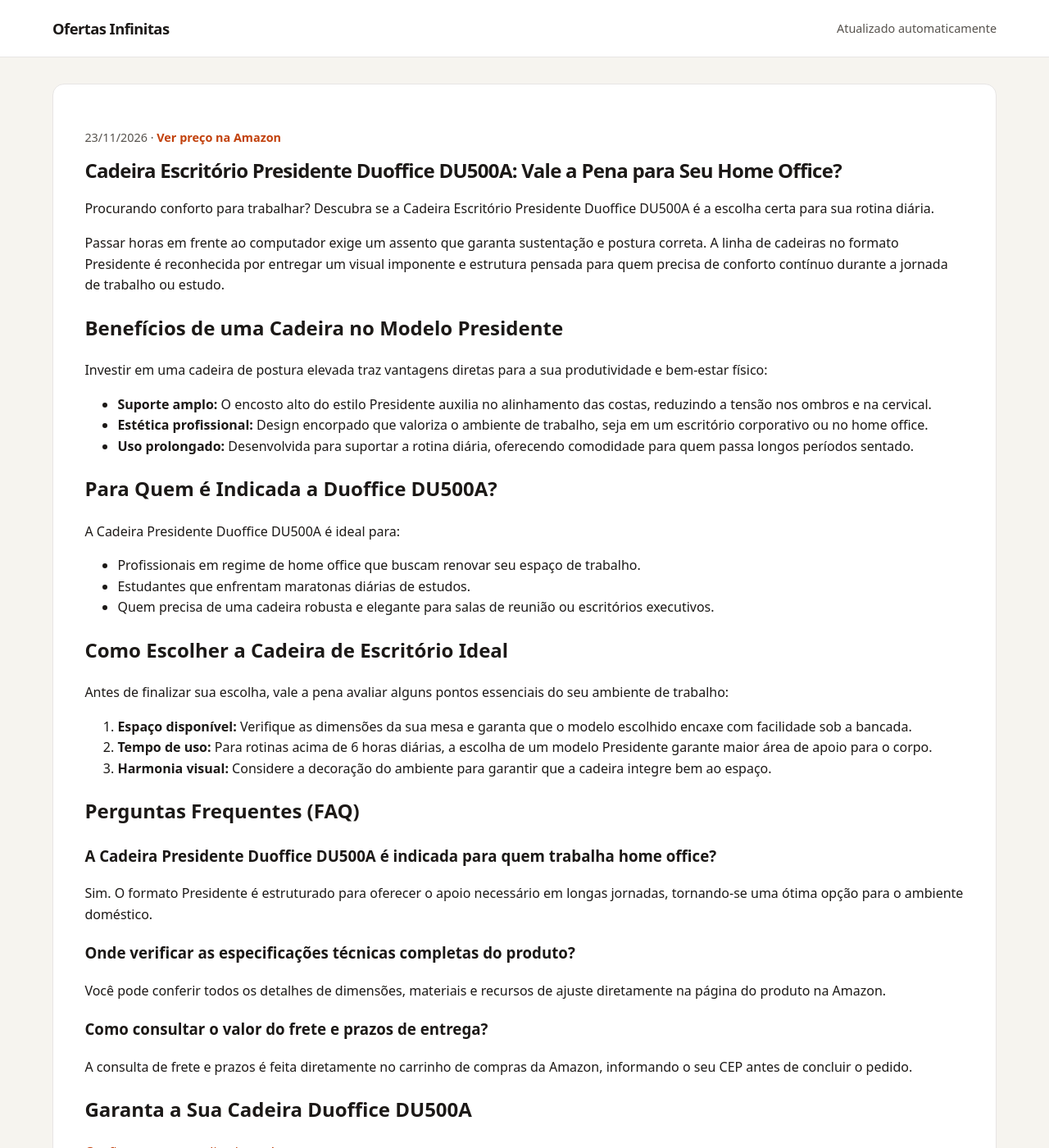
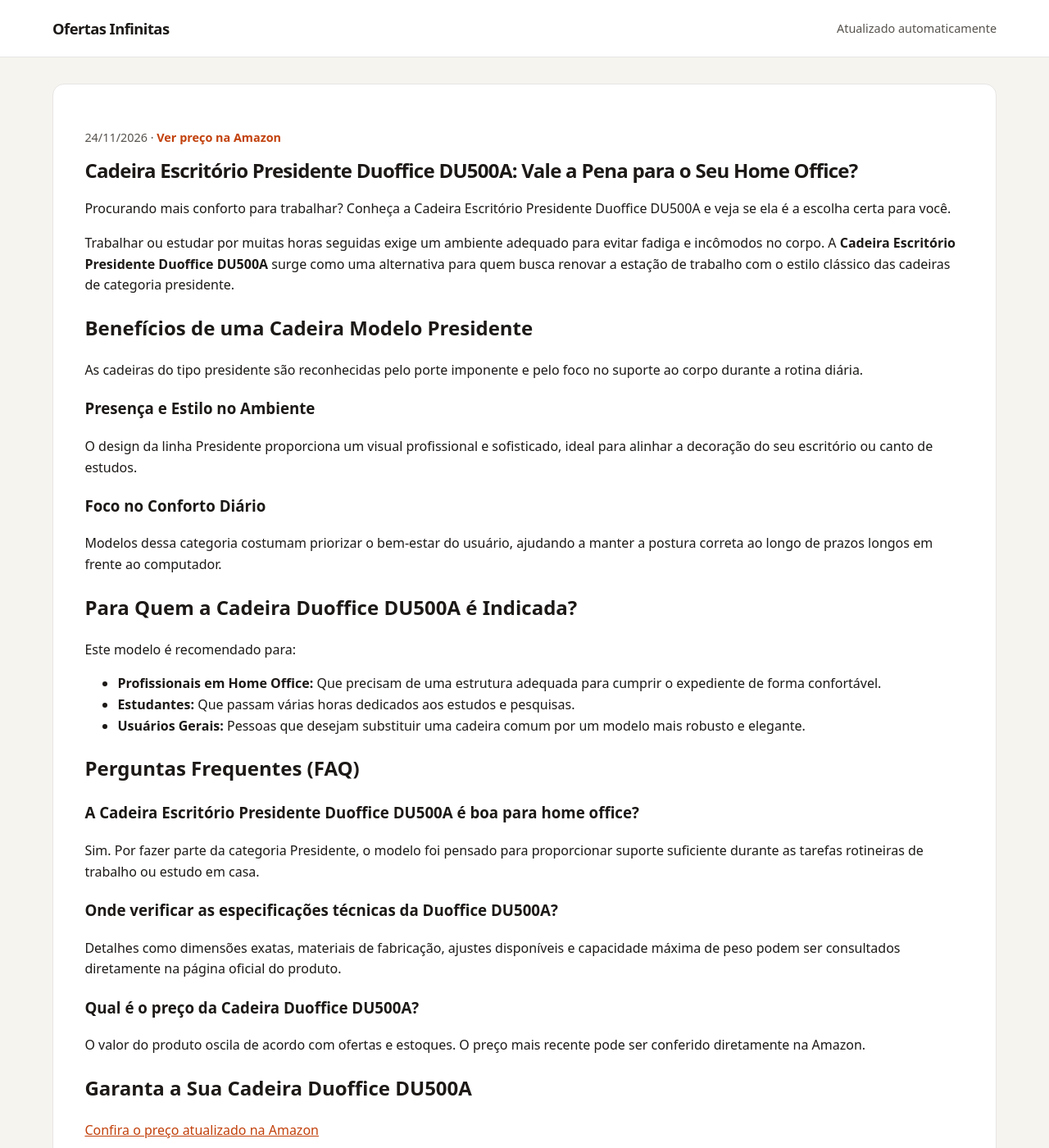
Before and after one commit to Monuver/afiliado, a Jekyll site: the page built from _posts/2026-08-19-cadeira-escritorio-presidente-duoffice-du500a-b09vnbcfdj.md, in a window 1280 px wide and 1400 px high. Shown: the whole window at 82% size. Built offline with Jekyll 4.4.1, drawn with Linux system fonts in a browser that asks for light colours.

Commit message:
chore: novas ofertas geradas automaticamente

```diff
--- a/_posts/2026-08-19-cadeira-escritorio-presidente-duoffice-du500a-b09vnbcfdj.md
+++ b/_posts/2026-08-19-cadeira-escritorio-presidente-duoffice-du500a-b09vnbcfdj.md
@@ -1,8 +1,8 @@
 ---
 layout: post
-title: 'Cadeira Escritório Presidente Duoffice DU500A: Vale a Pena para Seu Home Office?'
-description: Procurando conforto para trabalhar? Descubra se a Cadeira Escritório Presidente Duoffice DU500A é a escolha certa para sua rotina diária.
-date: 2026-11-23 16:55:11 -0300
+title: 'Cadeira Escritório Presidente Duoffice DU500A: Vale a Pena para o Seu Home Office?'
+description: Procurando mais conforto para trabalhar? Conheça a Cadeira Escritório Presidente Duoffice DU500A e veja se ela é a escolha certa para você.
+date: 2026-11-24 16:23:23 -0300
 categories:
 - ofertas
 image: ''
@@ -10,46 +10,40 @@ preco: Ver preço na Amazon
 affiliate_url: https://amzn.to/4xiBzBl
 ---
 
-# Cadeira Escritório Presidente Duoffice DU500A: Vale a Pena para Seu Home Office?
+# Cadeira Escritório Presidente Duoffice DU500A: Vale a Pena para o Seu Home Office?
 
-Procurando conforto para trabalhar? Descubra se a Cadeira Escritório Presidente Duoffice DU500A é a escolha certa para sua rotina diária.
+Procurando mais conforto para trabalhar? Conheça a Cadeira Escritório Presidente Duoffice DU500A e veja se ela é a escolha certa para você.
 
-Passar horas em frente ao computador exige um assento que garanta sustentação e postura correta. A linha de cadeiras no formato Presidente é reconhecida por entregar um visual imponente e estrutura pensada para quem precisa de conforto contínuo durante a jornada de trabalho ou estudo.
+Trabalhar ou estudar por muitas horas seguidas exige um ambiente adequado para evitar fadiga e incômodos no corpo. A **Cadeira Escritório Presidente Duoffice DU500A** surge como uma alternativa para quem busca renovar a estação de trabalho com o estilo clássico das cadeiras de categoria presidente.
 
-## Benefícios de uma Cadeira no Modelo Presidente
+## Benefícios de uma Cadeira Modelo Presidente
 
-Investir em uma cadeira de postura elevada traz vantagens diretas para a sua produtividade e bem-estar físico:
+As cadeiras do tipo presidente são reconhecidas pelo porte imponente e pelo foco no suporte ao corpo durante a rotina diária.
 
-* **Suporte amplo:** O encosto alto do estilo Presidente auxilia no alinhamento das costas, reduzindo a tensão nos ombros e na cervical.
-* **Estética profissional:** Design encorpado que valoriza o ambiente de trabalho, seja em um escritório corporativo ou no home office.
-* **Uso prolongado:** Desenvolvida para suportar a rotina diária, oferecendo comodidade para quem passa longos períodos sentado.
+### Presença e Estilo no Ambiente
+O design da linha Presidente proporciona um visual profissional e sofisticado, ideal para alinhar a decoração do seu escritório ou canto de estudos.
 
-## Para Quem é Indicada a Duoffice DU500A?
+### Foco no Conforto Diário
+Modelos dessa categoria costumam priorizar o bem-estar do usuário, ajudando a manter a postura correta ao longo de prazos longos em frente ao computador.
 
-A Cadeira Presidente Duoffice DU500A é ideal para:
+## Para Quem a Cadeira Duoffice DU500A é Indicada?
 
-* Profissionais em regime de home office que buscam renovar seu espaço de trabalho.
-* Estudantes que enfrentam maratonas diárias de estudos.
-* Quem precisa de uma cadeira robusta e elegante para salas de reunião ou escritórios executivos.
+Este modelo é recomendado para:
 
-## Como Escolher a Cadeira de Escritório Ideal
-
-Antes de finalizar sua escolha, vale a pena avaliar alguns pontos essenciais do seu ambiente de trabalho:
-
-1. **Espaço disponível:** Verifique as dimensões da sua mesa e garanta que o modelo escolhido encaxe com facilidade sob a bancada.
-2. **Tempo de uso:** Para rotinas acima de 6 horas diárias, a escolha de um modelo Presidente garante maior área de apoio para o corpo.
-3. **Harmonia visual:** Considere a decoração do ambiente para garantir que a cadeira integre bem ao espaço.
+* **Profissionais em Home Office:** Que precisam de uma estrutura adequada para cumprir o expediente de forma confortável.
+* **Estudantes:** Que passam várias horas dedicados aos estudos e pesquisas.
+* **Usuários Gerais:** Pessoas que desejam substituir uma cadeira comum por um modelo mais robusto e elegante.
 
 ## Perguntas Frequentes (FAQ)
 
-### A Cadeira Presidente Duoffice DU500A é indicada para quem trabalha home office?
-Sim. O formato Presidente é estruturado para oferecer o apoio necessário em longas jornadas, tornando-se uma ótima opção para o ambiente doméstico.
+### A Cadeira Escritório Presidente Duoffice DU500A é boa para home office?
+Sim. Por fazer parte da categoria Presidente, o modelo foi pensado para proporcionar suporte suficiente durante as tarefas rotineiras de trabalho ou estudo em casa.
 
-### Onde verificar as especificações técnicas completas do produto?
-Você pode conferir todos os detalhes de dimensões, materiais e recursos de ajuste diretamente na página do produto na Amazon.
+### Onde verificar as especificações técnicas da Duoffice DU500A?
+Detalhes como dimensões exatas, materiais de fabricação, ajustes disponíveis e capacidade máxima de peso podem ser consultados diretamente na página oficial do produto.
 
-### Como consultar o valor do frete e prazos de entrega?
-A consulta de frete e prazos é feita diretamente no carrinho de compras da Amazon, informando o seu CEP antes de concluir o pedido.
+### Qual é o preço da Cadeira Duoffice DU500A?
+O valor do produto oscila de acordo com ofertas e estoques. O preço mais recente pode ser conferido diretamente na Amazon.
 
 ## Garanta a Sua Cadeira Duoffice DU500A
 
```
Also changed, not shown: _posts/2026-08-18-cafeteira-italiana-expresso-aluminio-xicaras-b08b79hyvc.md (+23 -25 lines), _posts/2026-08-19-flexiveis-cotonete-bastonetes-bellacotton-150unidades-b0cx9wkp1b.md (+22 -23 lines), _posts/2026-08-19-shampoo-clorexidina-seborreia-queda-500ml-b09l9qkmd1.md (+22 -19 lines).
